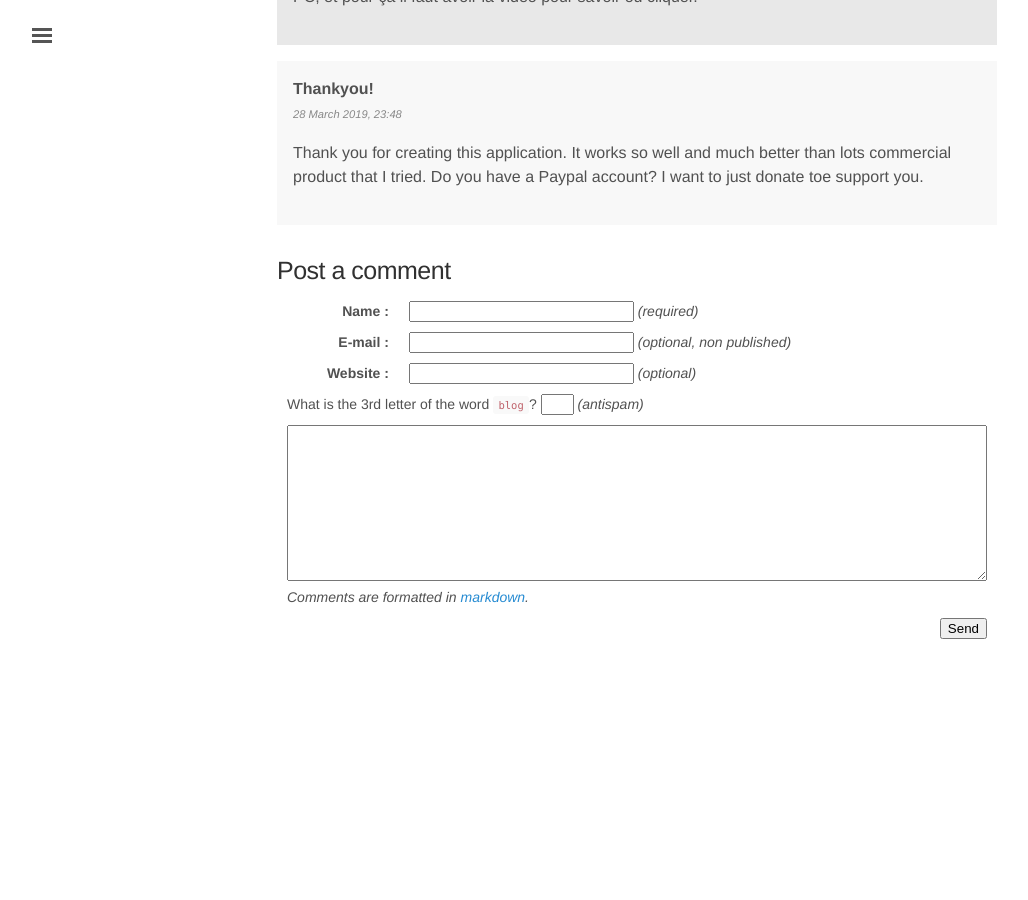
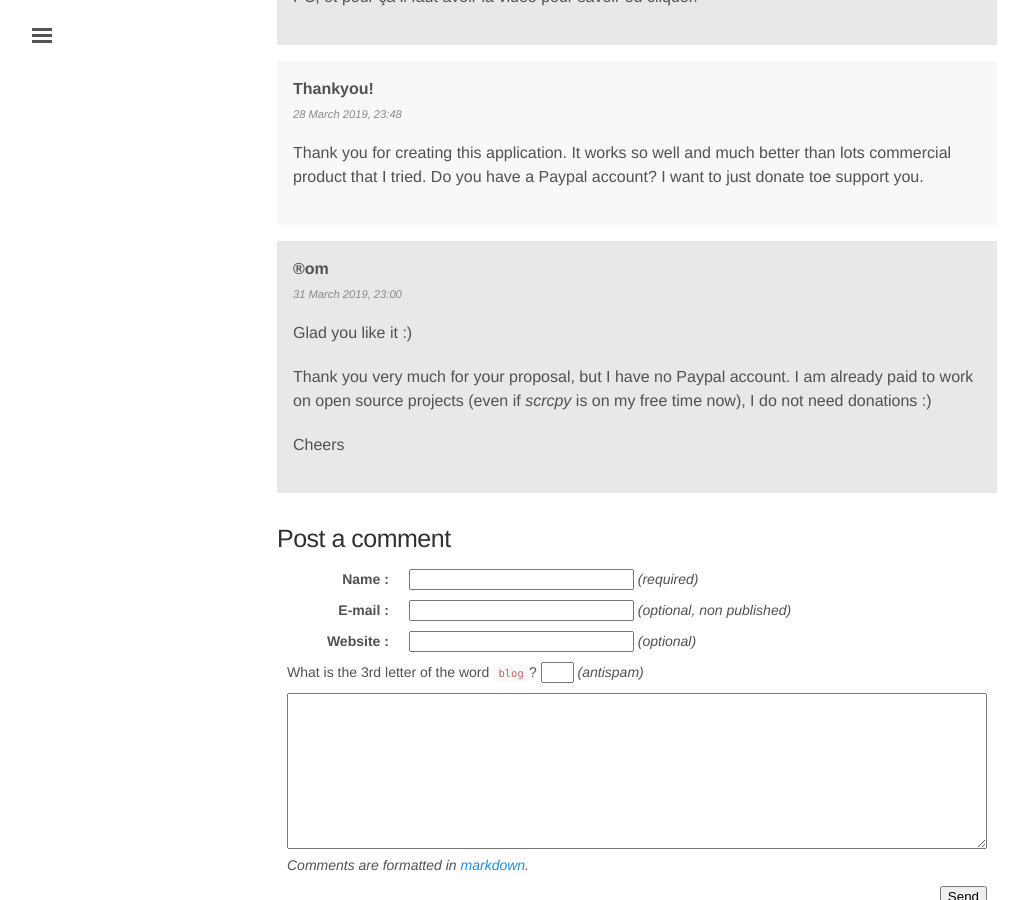
Before and after one commit to rom1v/blog.rom1v.com, a Jekyll site: the page built from _posts/2018-03-08-introducing-scrcpy.md, in a window 1280 px wide and 900 px high, scrolled down 26573 px. Shown: the whole window, without its empty margins (3-1031 px from the left). Built offline with Jekyll 4.4.1, drawn with Linux system fonts in a browser that asks for light colours; before the commit the page ends 27237 px from its top, so only the background shows below that.

Commit message:
Publish comment 66 for scrcpy

```diff
--- a/_data/comments-2018-03-introducing-scrcpy.yaml
+++ b/_data/comments-2018-03-introducing-scrcpy.yaml
@@ -720,3 +720,14 @@
     Thank you for creating this application. It works so well and much better
     than lots commercial product that I tried.  Do you have a Paypal account? I
     want to just donate toe support you.
+- id: 66
+  author: ®om
+  date: 2019-03-31 23:00:53+02:00
+  contents: |
+    Glad you like it :)
+
+    Thank you very much for your proposal, but I have no Paypal account. I am
+    already paid to work on open source projects (even if _scrcpy_ is on my free
+    time now), I do not need donations :)
+
+    Cheers
```
